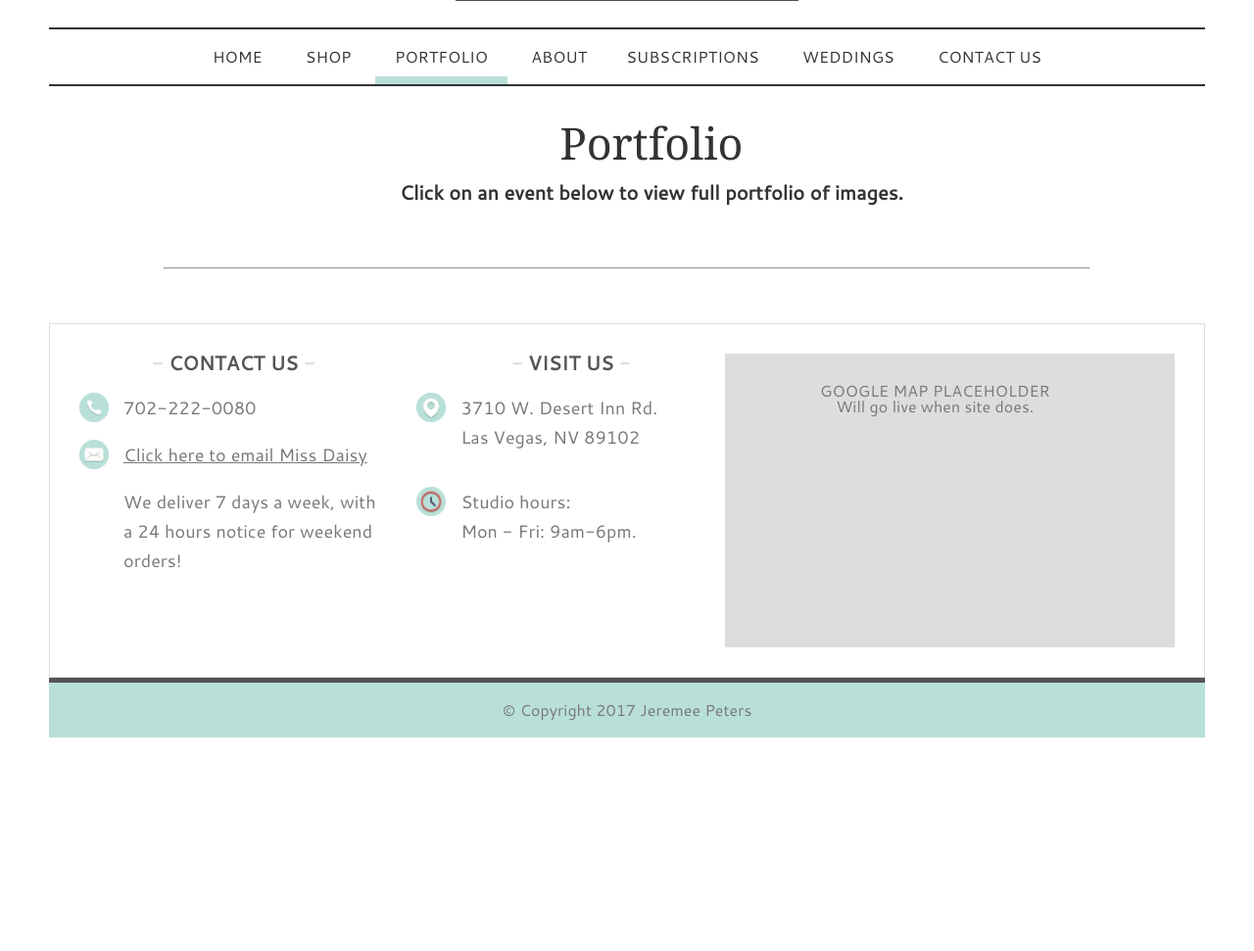
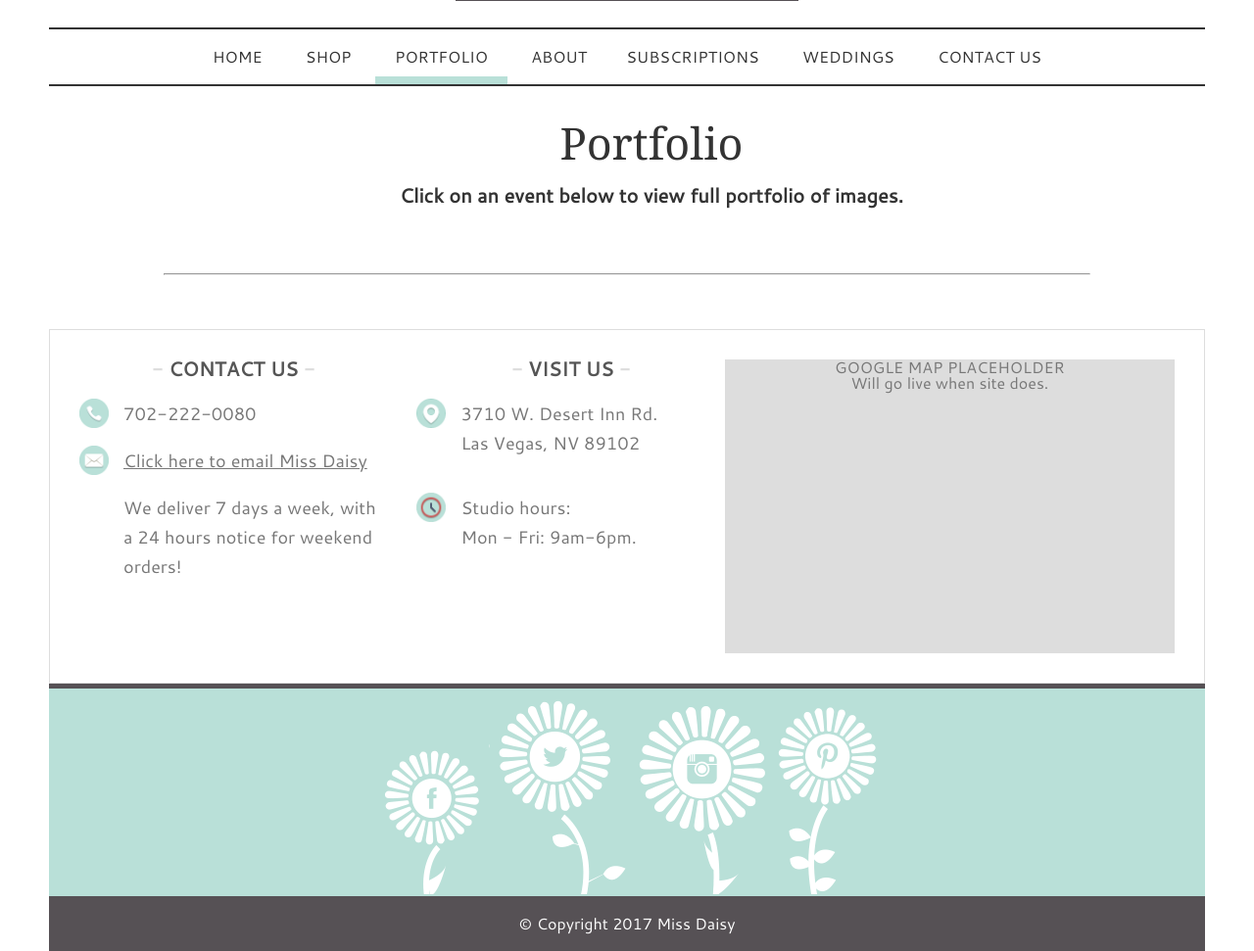
Before and after one commit to jpetey/miss-daisy, a PHP site: page /portfolio.html in a window 1280 px wide. Shown: the part 273-1244 px from the top of the page at 98% size. Before the commit the page ends 1026 px from the top, so only its background shows below. Run offline with PHP 8.4, Linux system fonts and the light colour scheme; some web fonts are replaced.

Commit message:
Added social icons to footer; Other minor HTML updates

```diff
--- a/css/style.css
+++ b/css/style.css
@@ -57,6 +57,7 @@ a:hover {color: #b9e0d8;}
 	padding-top: 5px;
 	padding-bottom: 25px;
 	text-align: center;
+	line-height: 32px;
 }
 
 #home-xl {
@@ -263,7 +264,6 @@ aside {
 	float: left;
 	height: 300px;
 	width: 40%;
-	padding: 30px 30px 30px 0px;
 	background-color: #dddddd;
 	-webkit	box-sizing: border-box;
 		-moz box-sizing: border-box;
@@ -276,12 +276,20 @@ footer {
 	clear: both;
 	margin: 0 auto;
 	max-width: 1180px;
-	padding: 20px;
+	padding-top: 10px;
 	text-align: center;
 	width: 100%;
 	-webkit	box-sizing: border-box;
 		-moz box-sizing: border-box;
 			box-sizing: border-box;
+}
+
+
+footer > p {
+	color: #fff;
+	background-color: #565155;
+	padding: 20px 0;
+	margin: 0;
 }
 
 /* ABOUT */
@@ -301,3 +309,17 @@ footer {
 	font-size: 45px;
 	color: #333333;
 }
+
+
+@media screen and (max-width: 980px) and (min-width: 769px) {
+	header, main, section, aside {
+	max-width: 980px;
+
+}
+
+@media screen and (max-width: 640px) {
+	.home-side-div, .home-btm-div {
+		max-width: 500px;
+	}
+
+}
--- a/fonts/xiomara/font.css
+++ b/fonts/xiomara/font.css
@@ -1,10 +1,10 @@
 @font-face {
     font-family: 'Xiomara-Script';
-    src: url('Xiomara-Script.eot');
-    src: url('Xiomara-Script') format('embedded-opentype'),
-         url('Xiomara-Script.woff') format('woff'),
-         url('Xiomara-Script.ttf') format('truetype'),
-         url('Xiomara-Script#Xiomara') format('svg');
+    src: url('xiomara-script.eot');
+    src: url('xiomara-script') format('embedded-opentype'),
+         url('xiomara-script.woff') format('woff'),
+         url('xiomara-script.ttf') format('truetype'),
+         url('xiomara-script#Xiomara') format('svg');
     font-weight: normal;
     font-style: normal;
 
--- a/portfolio.html
+++ b/portfolio.html
@@ -4,7 +4,7 @@
 	<meta name="viewport" content="width=device-width, initial-scale=1.0">
 	<meta charset="UTF-8">
 
-	<title>Miss Daisy Flowers | Portfolio</title>
+	<title>Miss Daisy Flowers | Home</title>
 
 	<link rel="stylesheet" type="text/css" href="css/reset.css">
 	<link rel="stylesheet" type="text/css" href="css/style.css">
@@ -19,7 +19,7 @@
 	<!--Navigation Menu-->
 	<nav>
 		<ul class='nav'>
-			<li class="inactive"><a class="navlink" href="home.html">Home</a></li>
+			<li class="inactive"><a class="navlink" href="index.html">Home</a></li>
 			<li class="inactive"><a class="navlink" href="http://missdaisyflowers.bloomnation.com">Shop</a></li>
 			<li class="active"><a class="navlink" href="#">Portfolio</a></li>
 			<li class="inactive"><a class="navlink" href="about.html">About</a>
@@ -69,7 +69,11 @@
 </aside>
 
 <footer>
-	<p>&copy; Copyright 2017 Jeremee Peters</p>
+	<a href="https://www.facebook.com/MissDaisyLV/" target="_blank"><img src="images/fb.png"></a>
+	<a href="https://twitter.com/missdaisyfloral" target="_blank"><img src="images/twitter.png"></a>
+	<a href="http://instagram.com/missdaisyfloral" target="_blank"><img src="images/insta.png"></a>
+	<a href="http://www.pinterest.com/missdaisyfloral/" target="_blank"><img src="images/pin.png"></a>
+	<p>&copy; Copyright 2017 Miss Daisy</p>
 </footer>
 
 </body>
```
Also changed, not shown: about.html (+7 -3 lines), contact.html (+9 -7 lines), index.html (renamed from home.html, +8 -6 lines), subscribe.html (+7 -3 lines), weddings.html (+7 -4 lines), images/fb.png (added), images/insta.png (added), images/pin.png (added), images/twitter.png (added).
